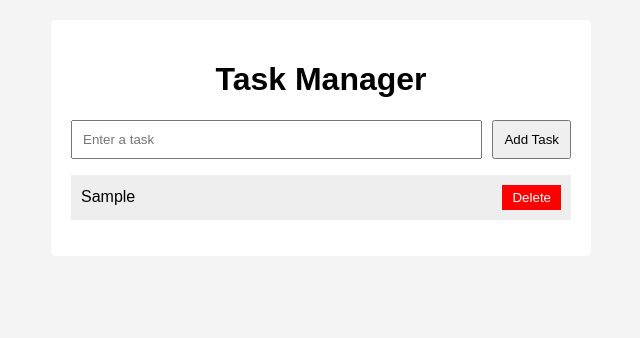
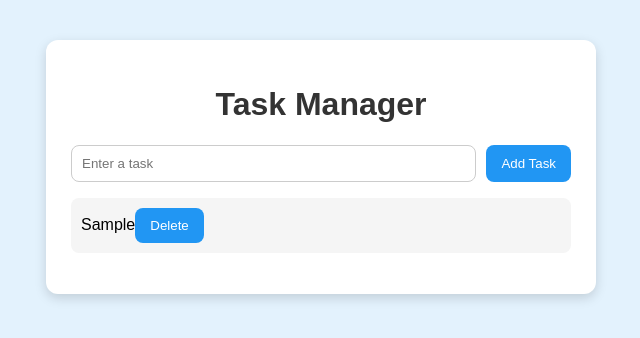
Before and after one commit to Sanjay-1802/TASK-MANAGER, a plain HTML site: page index.html in a window 1280 px wide. Both pictures are taken after typing "Sample" into the empty fields and a click on the button "Add Task". Shown: the whole page, without its empty margins (319-959 px from the left). Drawn offline with Linux system fonts and the light colour scheme.

Commit message:
Improved Task Manager UI

```diff
--- a/style.css
+++ b/style.css
@@ -1,20 +1,22 @@
 body {
     font-family: Arial, sans-serif;
-    background-color: #f4f4f4;
+    background: #e3f2fd;
     margin: 0;
-    padding: 20px;
+    padding: 40px;
 }
 
 .container {
     max-width: 500px;
     margin: auto;
     background: white;
-    padding: 20px;
-    border-radius: 5px;
+    padding: 25px;
+    border-radius: 12px;
+    box-shadow: 0 4px 12px rgba(0,0,0,0.15);
 }
 
 h1 {
     text-align: center;
+    color: #333;
 }
 
 .input-section {
@@ -25,11 +27,21 @@ h1 {
 input {
     flex: 1;
     padding: 10px;
+    border: 1px solid #ccc;
+    border-radius: 8px;
 }
 
 button {
-    padding: 10px;
+    background: #2196f3;
+    color: white;
+    border: none;
+    padding: 10px 15px;
+    border-radius: 8px;
     cursor: pointer;
+}
+
+button:hover {
+    background: #1976d2;
 }
 
 ul {
@@ -38,22 +50,8 @@ ul {
 }
 
 li {
-    background: #eeeeee;
+    background: #f5f5f5;
     margin-top: 10px;
     padding: 10px;
-    display: flex;
-    justify-content: space-between;
-    align-items: center;
+    border-radius: 8px;
 }
-
-.completed {
-    text-decoration: line-through;
-    color: gray;
-}
-
-.delete-btn {
-    background: red;
-    color: white;
-    border: none;
-    padding: 5px 10px;
-}
```
